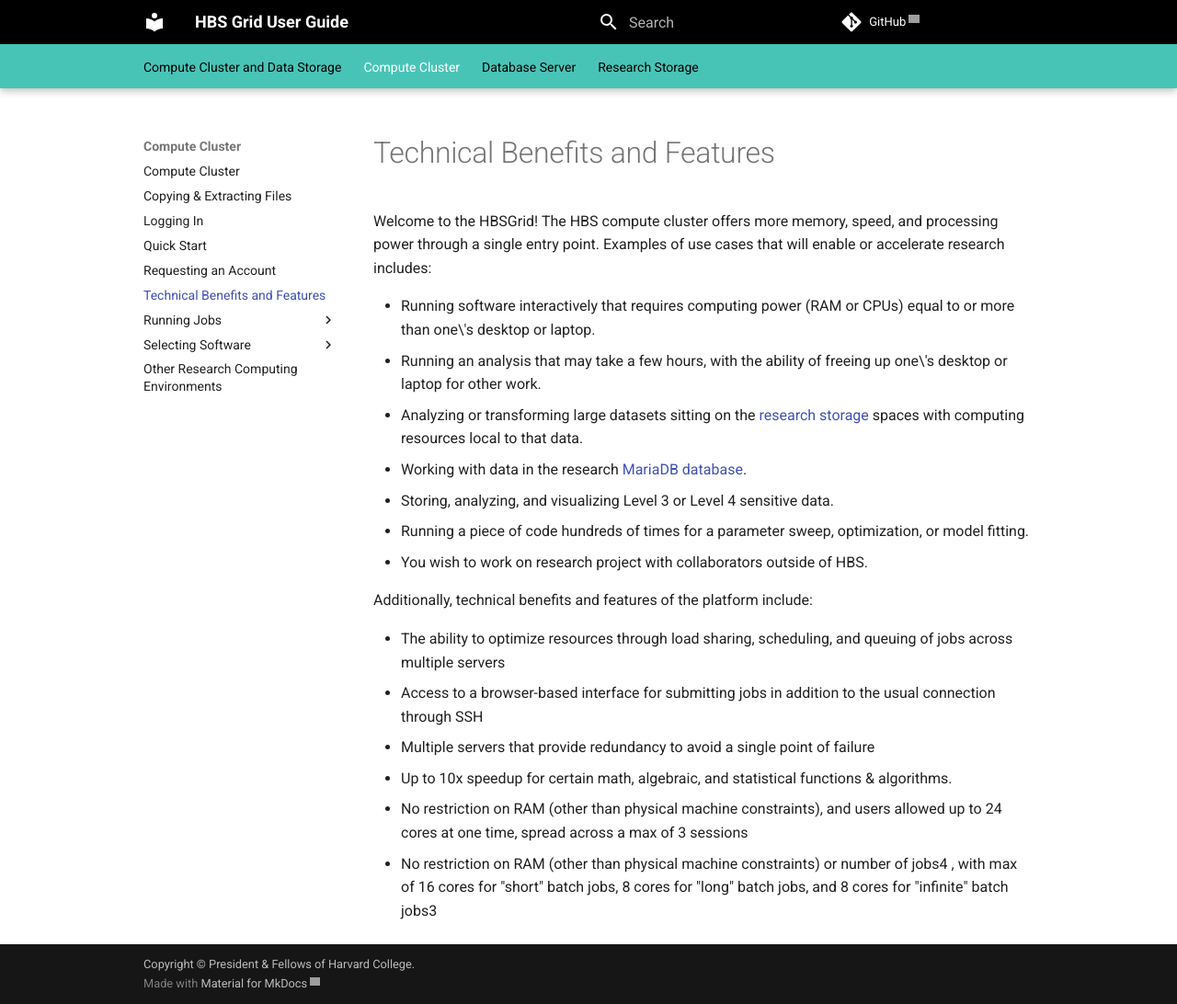
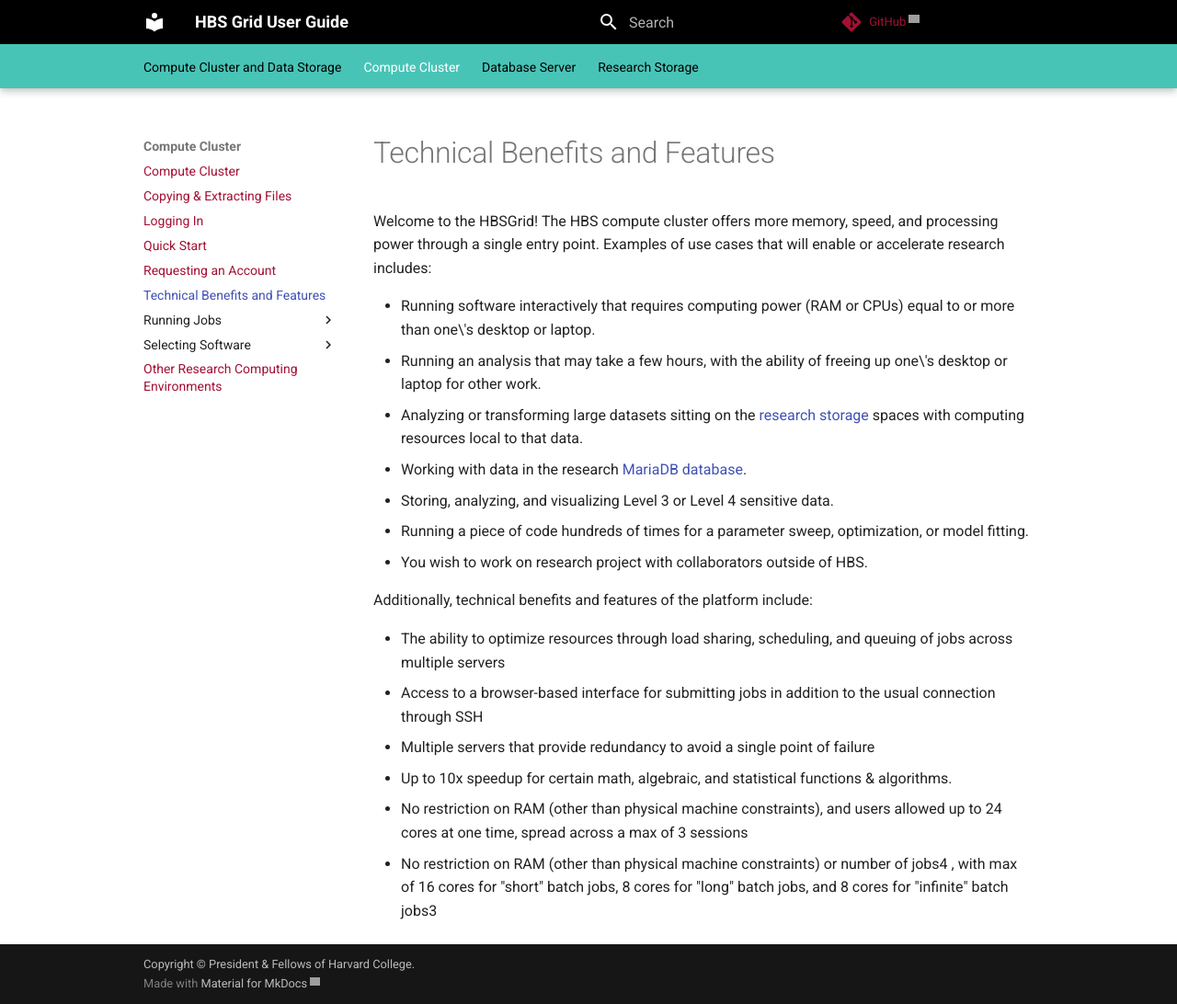
Before and after one commit to hbs-rcs/hbsgrid-docs, an MkDocs documentation site: the page built from docs/compute-cluster/techbenefits.md, in a window 1280 px wide and 1092 px high. Shown: the whole window at 92% size. Built offline with MkDocs 1.6.1 and Material for MkDocs 9.7.7, drawn with Linux system fonts in a browser that asks for light colours; comment, search, counter and statistics services are not loaded; the version menu is left out; grey boxes are pictures that could not be loaded.

Commit message:
update link style

```diff
--- a/docs/stylesheets/extra.css
+++ b/docs/stylesheets/extra.css
@@ -20,13 +20,11 @@
 .md-header {background-color: #000000;}
 .md-tabs {background-color: --md-primary-fg-color;}
 
+a {color: #a41034;}
+a:hover {color: #a41034; text-decoration: underline;}
+
 a.md-tabs__link {color: #000000; opacity: 1.0;}
 a:hover.md-tabs__link {color: #000000; text-decoration: underline;}
-
-/* a[href*="//"] { */
-/*     background: url(http://upload.wikimedia.org/wikipedia/commons/6/64/Icon_External_Link.png)     center right no-repeat; */
-/*     padding-right: 13px; */
-/* } */
 
 
 [href^="http"]:not([href*="hbs-rcs.github.io/hbsgrid-docs"])::after {
```
